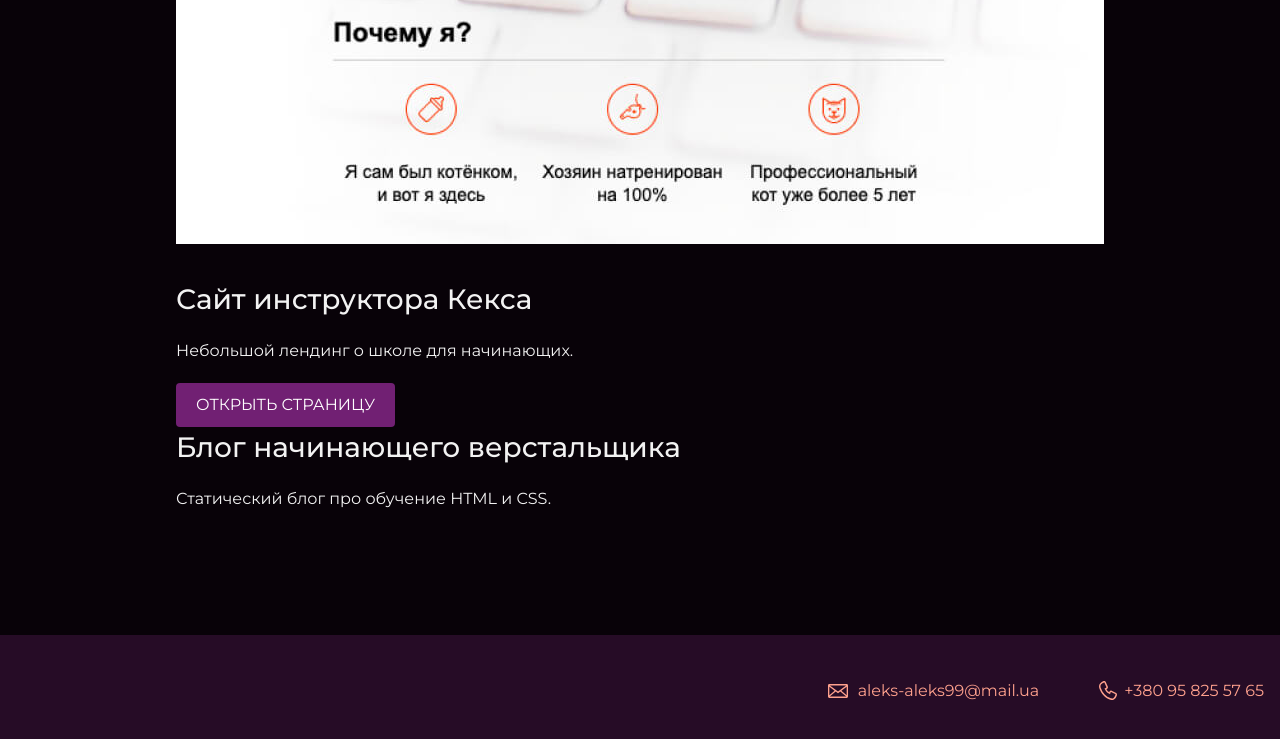
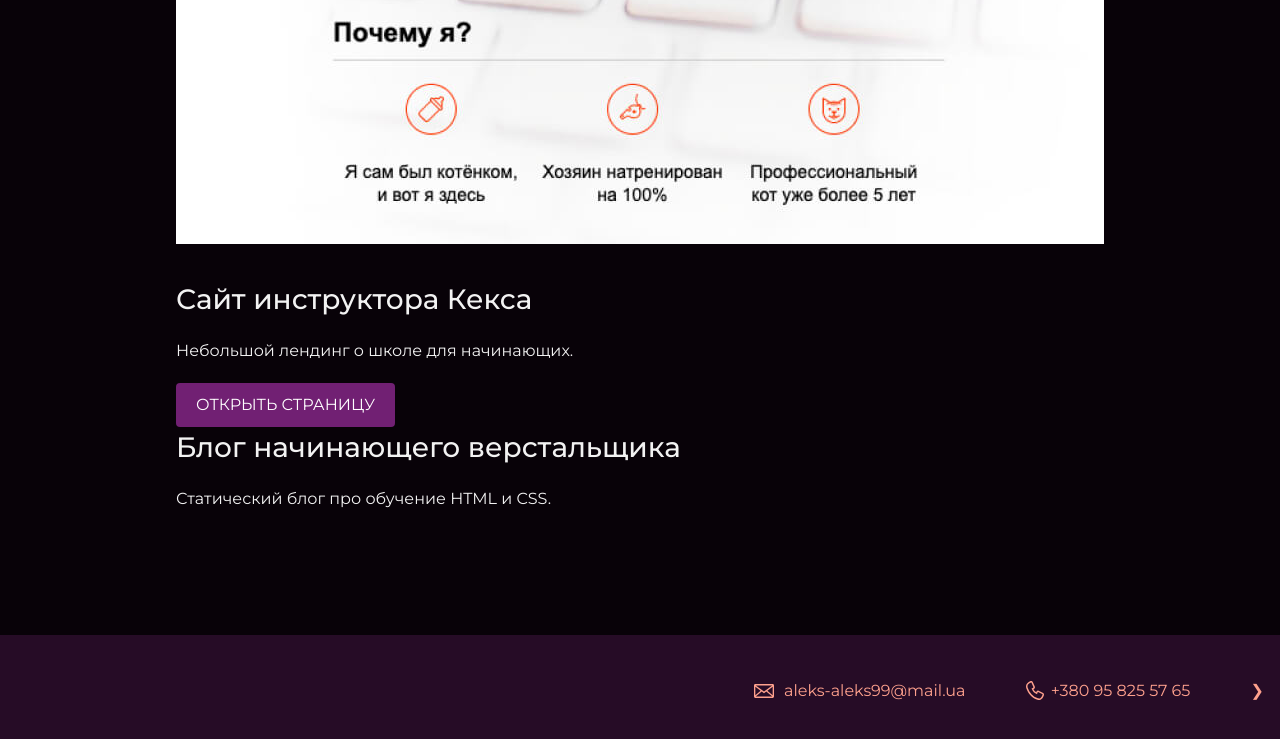
Before and after one commit to Ins17/portfolio, a plain HTML site: page index.html in a window 1280 px wide. Shown: the part 2659-3398 px from the top of the page. Drawn offline with Linux system fonts and the light colour scheme.

Commit message:
Update index.html

```diff
--- a/index.html
+++ b/index.html
@@ -68,7 +68,8 @@
      <div class="container">
       <a class="footer-email" href="mailto:aleks-aleks99@mail.ua">aleks-aleks99@mail.ua</a>
       <a class="footer-phone" href="tel:+380958255765">+380 95 825 57 65</a>
-     </div>
+       <a class="next" onclick="nextSlide()">&#10095;</a>
+
     </footer>
   </body>
 </html>
```
